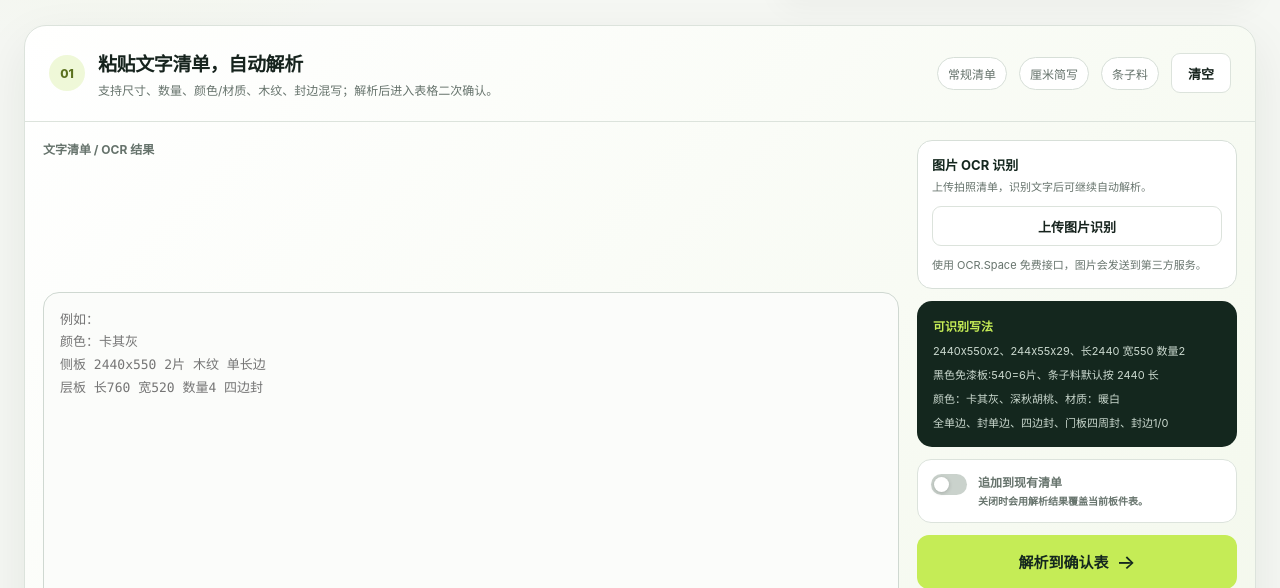
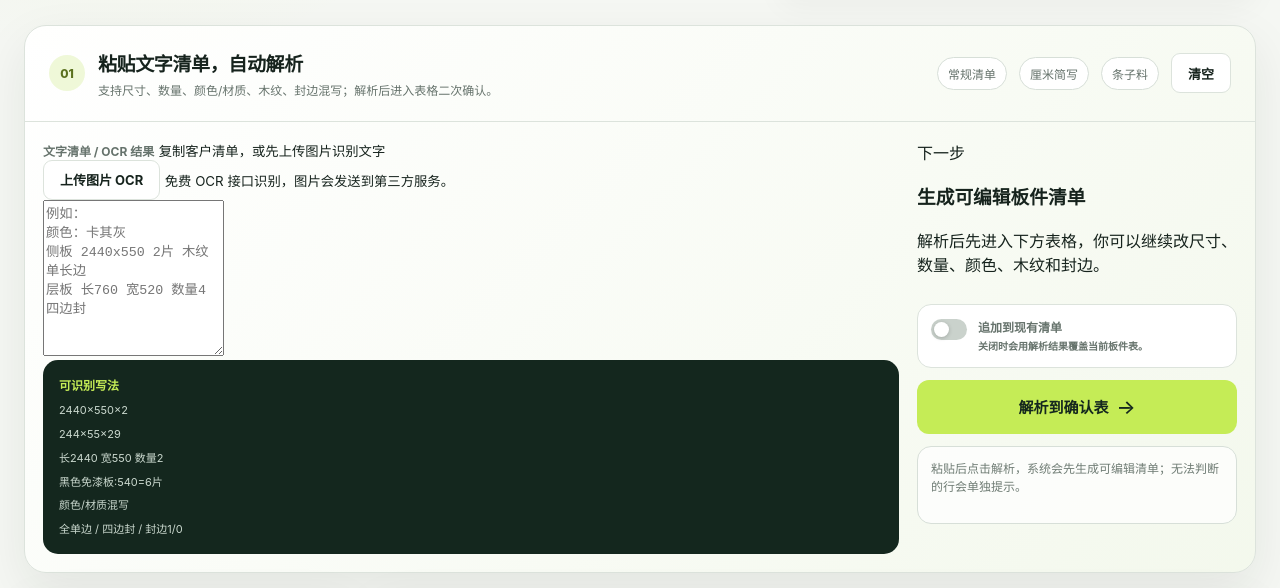
Before and after one commit to KevinnZou/cabinet-cutting-assistant, a plain HTML site: page public/app/index.html in a window 1280 px wide. Shown: the part 334-922 px from the top of the page. Drawn offline with Linux system fonts and the light colour scheme.

Commit message:
Redesign parser workspace in public/app/index.html

```diff
--- a/public/app/index.html
+++ b/public/app/index.html
@@ -9,7 +9,7 @@
     />
     <meta name="theme-color" content="#14271e" />
     <title>开料工作台｜柜体板开料计算助手</title>
-    <link rel="stylesheet" href="./app.css?v=20260725-1" />
+    <link rel="stylesheet" href="./app.css?v=20260725-2" />
   </head>
   <body>
     <header class="topbar">
@@ -61,31 +61,41 @@
           </div>
         </div>
         <div class="parser-grid">
-          <label class="raw-input-wrap">
-            <span>文字清单 / OCR 结果</span>
+          <div class="input-panel">
+            <div class="input-panel-head">
+              <label class="raw-input-title" for="raw-input">
+                <span>文字清单 / OCR 结果</span>
+                <small>复制客户清单，或先上传图片识别文字</small>
+              </label>
+              <div class="ocr-strip">
+                <button class="button subtle ocr-button" id="ocr-button" type="button">
+                  <span>上传图片 OCR</span>
+                </button>
+                <input id="ocr-file" type="file" accept="image/*" hidden />
+                <small id="ocr-status">免费 OCR 接口识别，图片会发送到第三方服务。</small>
+              </div>
+            </div>
             <textarea
               id="raw-input"
               rows="10"
               spellcheck="false"
               placeholder="例如：&#10;颜色：卡其灰&#10;侧板 2440x550 2片 木纹 单长边&#10;层板 长760 宽520 数量4 四边封"
             ></textarea>
-          </label>
+            <div class="parser-rule-list" aria-label="可识别写法">
+              <strong>可识别写法</strong>
+              <span>2440×550×2</span>
+              <span>244×55×29</span>
+              <span>长2440 宽550 数量2</span>
+              <span>黑色免漆板:540=6片</span>
+              <span>颜色/材质混写</span>
+              <span>全单边 / 四边封 / 封边1/0</span>
+            </div>
+          </div>
           <div class="parser-side">
-            <div class="ocr-box">
-              <div>
-                <strong>图片 OCR 识别</strong>
-                <span>上传拍照清单，识别文字后可继续自动解析。</span>
-              </div>
-              <button class="button subtle" id="ocr-button" type="button">上传图片识别</button>
-              <input id="ocr-file" type="file" accept="image/*" hidden />
-              <small id="ocr-status">使用 OCR.Space 免费接口，图片会发送到第三方服务。</small>
-            </div>
-            <div class="parser-rule-list">
-              <strong>可识别写法</strong>
-              <span>2440x550x2、244x55x29、长2440 宽550 数量2</span>
-              <span>黑色免漆板:540=6片、条子料默认按 2440 长</span>
-              <span>颜色：卡其灰、深秋胡桃、材质：暖白</span>
-              <span>全单边、封单边、四边封、门板四周封、封边1/0</span>
+            <div class="parse-panel">
+              <span class="panel-kicker">下一步</span>
+              <h3>生成可编辑板件清单</h3>
+              <p>解析后先进入下方表格，你可以继续改尺寸、数量、颜色、木纹和封边。</p>
             </div>
             <label class="check-row append-row">
               <input id="append-parse" type="checkbox" />
@@ -220,6 +230,6 @@
     </footer>
 
     <div class="toast" id="toast" role="status" aria-live="polite"></div>
-    <script type="module" src="./app.js?v=20260725-1"></script>
+    <script type="module" src="./app.js?v=20260725-2"></script>
   </body>
 </html>
```
